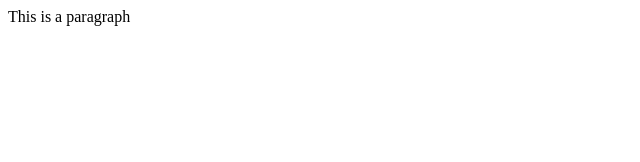
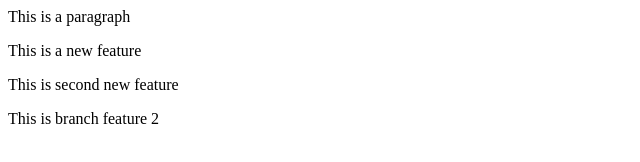
Before and after one commit to Dwipjyoti2004/localrepo, a plain HTML site: page index.html in a window 1280 px wide. Shown: the whole page, without its empty margins (0-640 px from the left). Drawn offline with Linux system fonts and the light colour scheme.

Commit message:
new feature

```diff
--- a/index.html
+++ b/index.html
@@ -1 +1,4 @@
 <p>This is a paragraph</p>
+<p>This is a new feature</p>
+<p>This is second new feature</p>
+<p>This is branch feature 2</p>
```
